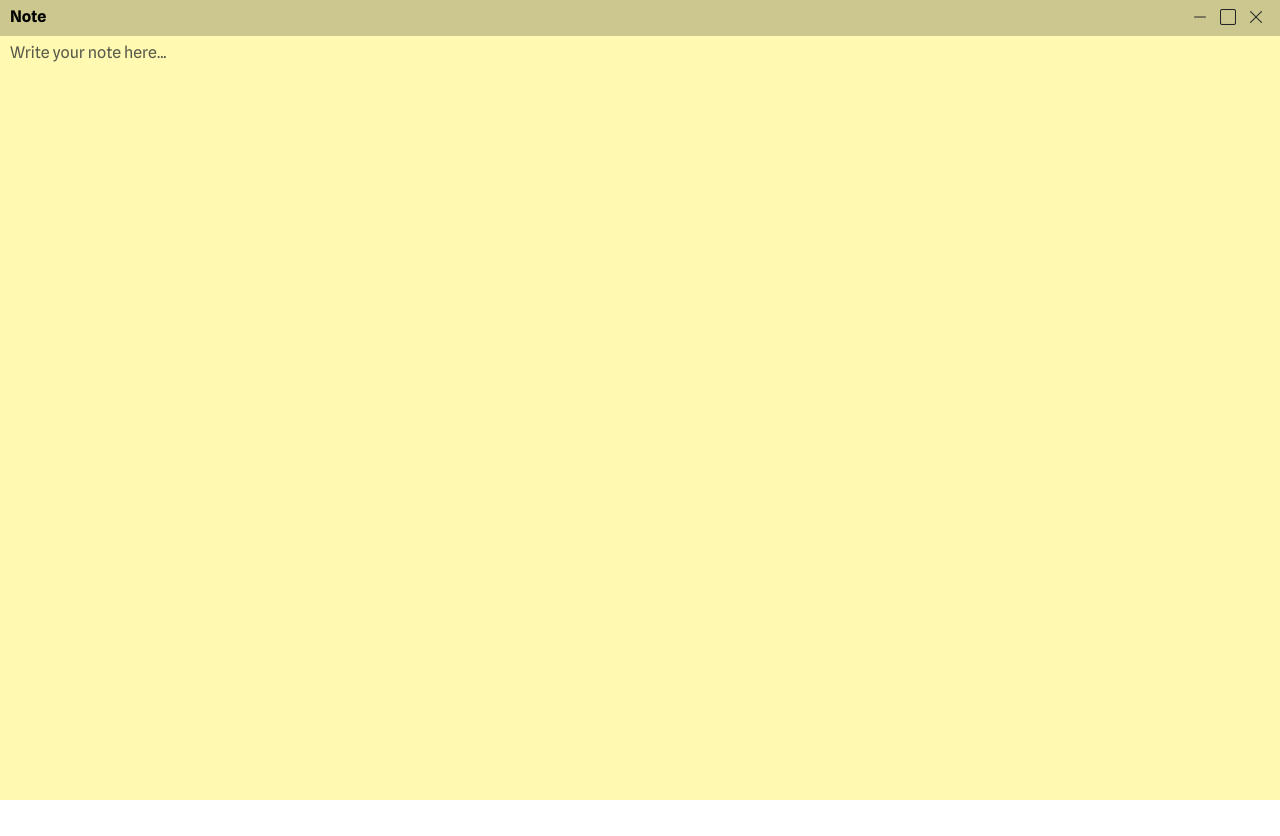
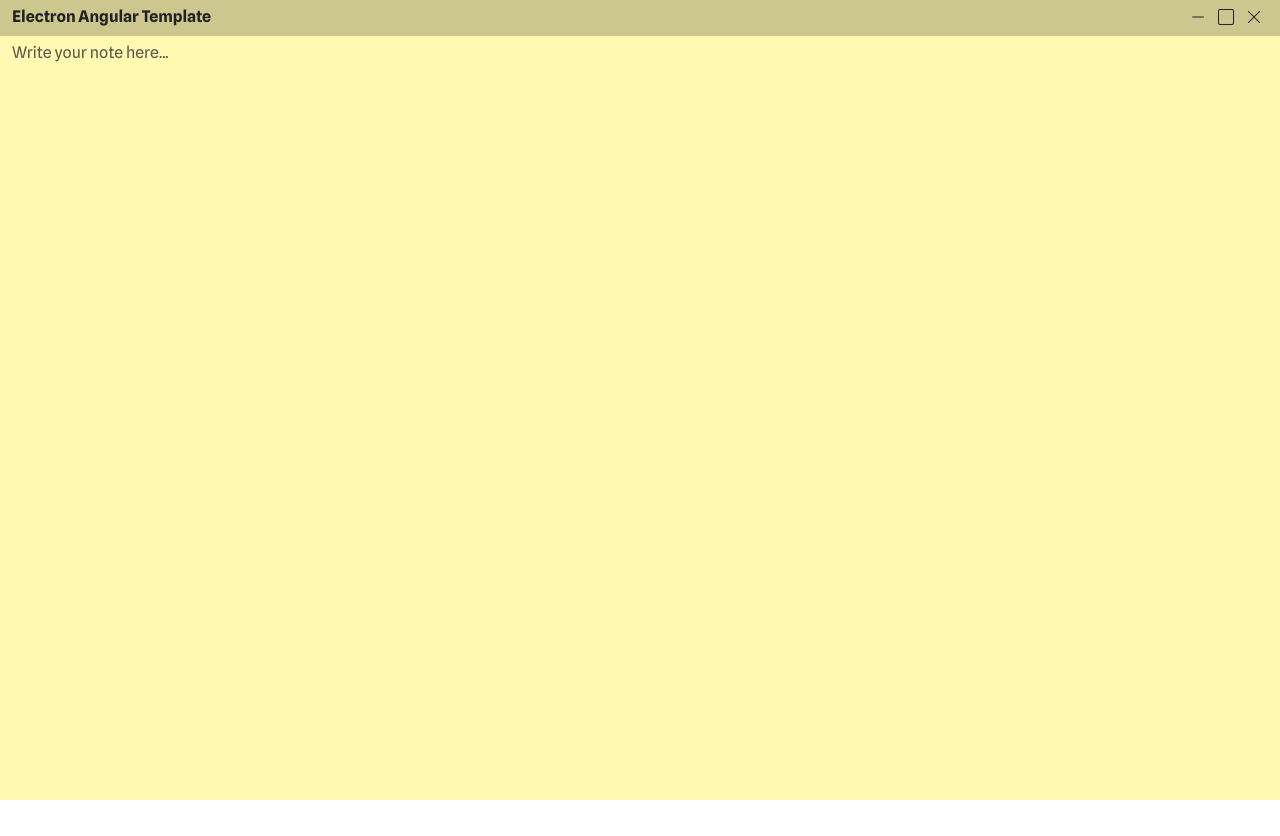
Before and after one commit to cchandurkar/electron-angular-template, an Angular app in the folder src/renderer/: page /home in a window 1280 px wide. After the commit the page ends 800 px from the top, so only its background shows below. Built offline with nearby package versions, Linux system fonts and the light colour scheme.

Commit message:
Fix style

```diff
--- a/src/renderer/src/app/_styles/_common/_tabs.scss
+++ /dev/null
@@ -1,23 +0,0 @@
-
-.nav.nav-tabs {
-  .nav-item {
-    button {
-      border-radius: 0;
-      i.bi {
-        margin-left: 5px;
-        visibility: hidden;
-      }
-      i.bi:hover {
-        color: red;
-      }
-    }
-    button:hover {
-      i.bi {
-        visibility: visible;
-      }
-    }
-    button:hover:not(.active) {
-      border-color: transparent;
-    }
-  }
-}
--- a/src/renderer/src/app/components/home/home.component.html
+++ b/src/renderer/src/app/components/home/home.component.html
@@ -1,6 +1,6 @@
 <div class="note-container h-100 w-100">
   <div class="title-bar">
-    <span class="title">Note</span>
+    <span class="title">{{title}}</span>
     <div class="title-bar-buttons">
       <span
         class="btn btn-minimize"
--- a/src/renderer/src/app/components/home/home.component.scss
+++ b/src/renderer/src/app/components/home/home.component.scss
@@ -1,15 +1,15 @@
 div.note-container {
-  background: #fff9b1;;
+  background: #fff9b1;
+  display: flex;
+  flex-direction: column;
 }
 
 textarea {
-  padding: 5px 10px;
+  padding: 5px 12px;
   margin: 0;
+  flex: 1;
   resize: none;
-  width: 100%;
-  height: 100%;
   background: transparent;
-  font-family: 'Spline Sans', sans-serif;
   outline: none;
   box-shadow: none;
   background: none;
@@ -27,12 +27,11 @@ textarea:focus {
   display: flex;
   flex-direction: row;
   background: rgba(0, 0, 0, 0.2);
-  padding: 5px 10px;
+  padding: 5px 12px;
 }
 
 .title-bar .title {
   flex: 1;
-  color: black;
   font-size: 16px;
   font-weight: bold;
   -webkit-app-region: drag;
@@ -41,7 +40,6 @@ textarea:focus {
 .title-bar .title-bar-buttons {
   display: flex;
   flex-direction: row;
-  color: black;
 }
 
 .title-bar .title-bar-buttons span.btn {
--- a/src/renderer/src/app/components/home/home.component.ts
+++ b/src/renderer/src/app/components/home/home.component.ts
@@ -16,6 +16,7 @@ export class HomeComponent {
 
   versions: Record<string, string | undefined> = {};
 
+  title = 'Electron Angular Template';
   text = '';
 
   constructor() {
--- a/src/renderer/src/styles.scss
+++ b/src/renderer/src/styles.scss
@@ -1,10 +1,8 @@
 /* You can add global styles to this file, and also import other style files */
 @use './app/_styles/_fonts';
-@use './app/_styles/_common/tabs';
 
 /* Importing Bootstrap SCSS file. */
 @use 'bootstrap/scss/bootstrap';
-
 
 .unselectable {
   -webkit-user-select: none !important;
@@ -18,5 +16,28 @@ html, body {
   padding: 0;
   height: 100%;
   @extend .spline-sans-regular;
-  color: #111;
+  color: #222;
 }
+
+::-webkit-scrollbar {
+  width: 10px;
+  height: 10px;
+}
+
+/* Track */
+::-webkit-scrollbar-track {
+  background: rgba(0, 0, 0, 0.05);
+  // background: transparent;
+}
+
+/* Handle */
+::-webkit-scrollbar-thumb {
+  background: rgba(0, 0, 0, 0.3);
+  border-radius: 10px;
+  cursor: pointer;
+}
+
+/* Handle on hover */
+::-webkit-scrollbar-thumb:hover {
+  background: rgba(0, 0, 0, 0.5);;
+}
```
